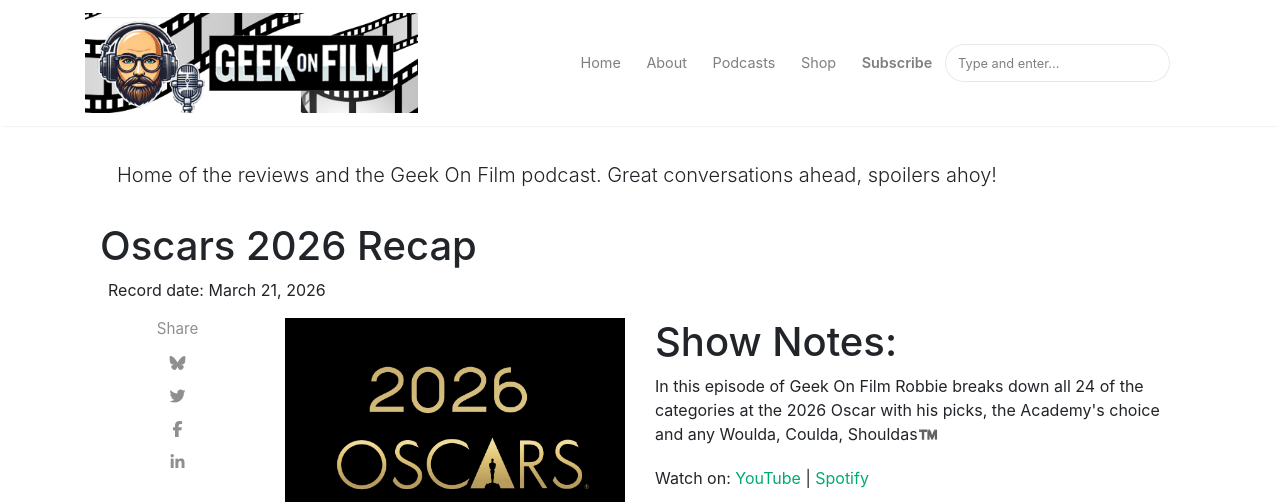
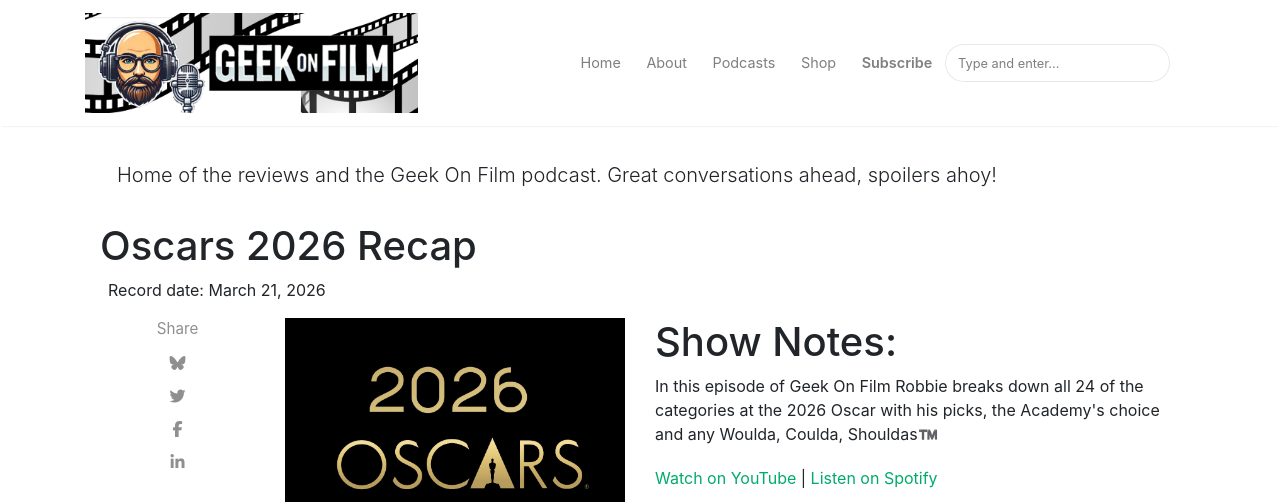
Before and after one commit to holmesconsulting/geekonfilm, a Jekyll site: the page built from _podcasts/2026-03-21-oscars-2026-recap.md, in a window 1280 px wide and 900 px high, cut to the strip 0-502 px from the top of the window. Built offline with Jekyll 4.4.1, drawn with Linux system fonts in a browser that asks for light colours; nearby versions of some CDN libraries.

Commit message:
Add support for Buzzsprout and refactor.

```diff
--- a/_includes/current-podcast.html
+++ b/_includes/current-podcast.html
@@ -32,7 +32,9 @@
         </div>
       {% endif %}
       {% if podcast.layout == "video-podcast" %}
-        {% include spotify.html %}
+        {% include youtube-embed.html %}
+      {% elsif podcast.buzzsprout %}
+        {% include buzzsprout.html %}
       {% else %}
         <iframe src="{{ podcast.source }}" width="100%" frameborder="0" scrolling="no"></iframe>
       {% endif %}
--- a/_includes/spotify-link.html
+++ b/_includes/spotify-link.html
@@ -1 +1 @@
-| <a href={{ include.spotify-link }} target="_blank" rel="ugc noopener noreferrer">Spotify</a>
+<a href="{{ include.spotify-link }}" target="_blank" rel="ugc noopener noreferrer">Listen on Spotify</a>
--- /dev/null
+++ b/_includes/youtube-embed.html
@@ -0,0 +1,14 @@
+{% if page.youtube-link %}
+  {% assign yt_url = page.youtube-link %}
+{% elsif item.youtube-link %}
+  {% assign yt_url = item.youtube-link %}
+{% else %}
+  {% assign yt_url = podcast.youtube-link %}
+{% endif %}
+
+{% if yt_url %}
+  {% assign yt_id = yt_url | split: 'youtu.be/' | last | split: '?' | first %}
+  <div class="youtube-wrapper">
+    <iframe src="https://www.youtube.com/embed/{{ yt_id }}" width="624" height="351" frameborder="0" allowfullscreen="" allow="autoplay; clipboard-write; encrypted-media; fullscreen; picture-in-picture" loading="lazy"></iframe>
+  </div>
+{% endif %}
--- a/_includes/youtube-link.html
+++ b/_includes/youtube-link.html
@@ -1 +1 @@
-<a href={{ include.youtube-link }} target="_blank" rel="ugc noopener noreferrer">YouTube</a>
+<a href="{{ include.youtube-link }}" target="_blank" rel="ugc noopener noreferrer">Watch on YouTube</a>
--- a/_layouts/podcast.html
+++ b/_layouts/podcast.html
@@ -24,7 +24,11 @@ layout: default
                 {% assign image = page.image %}
             {% endif %}
             <img src="{{ image }}" width="100%" frameborder="0" scrolling="no"></iframe>
-            <iframe src="{{ page.source }}" width="100%" frameborder="0" scrolling="no"></iframe>
+            {% if page.buzzsprout %}
+              {% include buzzsprout.html %}
+            {% elsif page.source %}
+              <iframe src="{{ page.source }}" width="100%" frameborder="0" scrolling="no"></iframe>
+            {% endif %}
         </div>
         <div class="col-lg-6 col-md-10">
 
--- a/_layouts/video-podcast.html
+++ b/_layouts/video-podcast.html
@@ -37,16 +37,13 @@ layout: default
                 {% if page.letterboxd %}
                     {% include letterboxd.html letterboxd=page.letterboxd %}
                 {% endif %}
-                <p>Watch on:
-                {% if page.youtube-link %}
-                    {% include youtube-link.html youtube-link=page.youtube-link %}
-                {% endif %}
-                {% if page.youtube-link %}
-                    {% include spotify-link.html spotify-link=page.spotify-link %}
-                {% endif %}
+                <p>
+                {% if page.youtube-link %}{% include youtube-link.html youtube-link=page.youtube-link %}{% endif %}
+                {% if page.youtube-link and page.spotify-link %} | {% endif %}
+                {% if page.spotify-link %}{% include spotify-link.html spotify-link=page.spotify-link %}{% endif %}
                 </p>
             </div>
-            {% include spotify.html %}
+            {% include youtube-embed.html %}
 
         </div>
     </section>
```
Also changed, not shown: _includes/buzzsprout.html (added, +13 -0 lines), _layouts/oner.html (+5 -8 lines).
